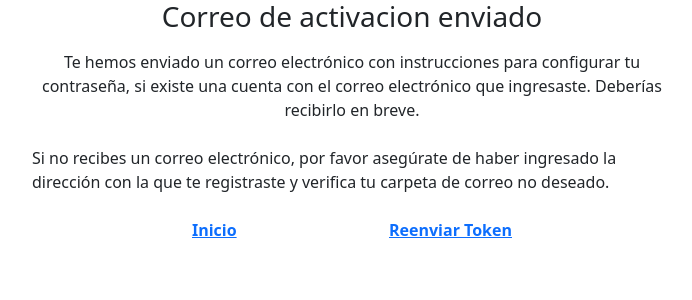
After one commit to Gerardng1330/Formulario, a Django app: template templates/activacion_aviso.html in a window 1280 px wide. The commit adds this page. Shown: the top 300 px of the page, without its empty margins (288-980 px from the left). Run offline with Django 5.2, Linux system fonts and the light colour scheme; the template is opened without the code that fills it, so the values that code supplies are empty.

Commit message:
fix: html vacios arreglados

```diff
--- a/backend/src_routes/urls.py
+++ b/backend/src_routes/urls.py
@@ -24,7 +24,6 @@ urlpatterns = [
     path('form/', views.formacion,name='form'),
 
     #Activacion de Token
-    path('recuperar/', views.recuperar_pass,name='recuperar'),
     path('activacion/', views.activar_cuenta, name='activacion'),
     path('activacion_aviso/', views.activars, name='activacion_aviso'),
     path('activar-cuenta/<str:token>/', views.validar_token, name='activar_cuenta'),
@@ -44,7 +43,7 @@ urlpatterns = [
     path('reembolso/', views.ayuda_view , name='reembolso'),
 
     #Recuperacion de contraseña
-    path('reset_password/', auth_views.PasswordResetView.as_view(template_name='recuperar.html'), name='password_reset'),
+    path('reset_password/',views.password_reset_request, name='password_reset'),
     path('reset_password_sent/', auth_views.PasswordResetDoneView.as_view(), name='password_reset_done'),
     path('reset/<uidb64>/<token>/', auth_views.PasswordResetConfirmView.as_view(), name='password_reset_confirm'),
     path('reset_password_complete/', auth_views.PasswordResetCompleteView.as_view(), name='password_reset_complete'),
--- a/backend/src_routes/views.py
+++ b/backend/src_routes/views.py
@@ -403,4 +403,7 @@ def ayuda_view(request):
     return render(request, 'ayuda.html', {'pathname': pathname, 'politicas_table':politicas_table})
 
 def password_reset_request(request):
-    return render(request, 'recuperar.html')
+    context = {
+
+    }
+    return render(request, 'recuperar.html',context)
--- /dev/null
+++ b/templates/activacion_aviso.html
@@ -0,0 +1,23 @@
+<!DOCTYPE html>
+<html lang="en">
+<head>
+    <link href="https://cdn.jsdelivr.net/npm/bootstrap@5.3.2/dist/css/bootstrap.min.css" rel="stylesheet"
+    integrity="sha384-T3c6CoIi6uLrA9TneNEoa7RxnatzjcDSCmG1MXxSR1GAsXEV/Dwwykc2MPK8M2HN" crossorigin="anonymous">
+    <meta charset="UTF-8">
+    <meta name="viewport" content="width=device-width, initial-scale=1.0">
+    <title>Activacion</title>
+</head>
+<body>
+    {% csrf_token %}
+    <h1 class="h3 mb-3 fw-normal text-center">Correo de activacion enviado</h1>
+    <div class="mb-3 d-grid gap-2 col-6 mx-auto">
+        <p class="text-center fw-normal">Te hemos enviado un correo electrónico con instrucciones para configurar tu contraseña, si existe una cuenta con el correo electrónico que ingresaste. Deberías recibirlo en breve.</p>
+        <p>Si no recibes un correo electrónico, por favor asegúrate de haber ingresado la dirección con la que te registraste y verifica tu carpeta de correo no deseado.</p>{{error}}
+    <div class="mb-3 d-flex justify-content-between col-6 mx-auto">
+        <a href="{% url 'src_routes:inicio' %}"><b>Inicio</b></a> <a href="{% url 'src_routes:activacion' %}"><b>Reenviar Token</b></a>
+    </div>
+
+</body>
+<script src="https://cdn.jsdelivr.net/npm/bootstrap@5.3.2/dist/js/bootstrap.bundle.min.js"
+integrity="sha384-C6RzsynM9kWDrMNeT87bh95OGNyZPhcTNXj1NW7RuBCsyN/o0jlpcV8Qyq46cDfL" crossorigin="anonymous"></script>
+</html>
--- a/templates/inicio.html
+++ b/templates/inicio.html
@@ -19,7 +19,7 @@
     <!-- Label contraseña y botón olvidé mi contraseña -->
     <div class="mb-1 ml-1 flex h-fit w-full flex-row justify-between">
       <label for="Contraseña" class="flex h-fit w-fit text-base">{% blocktrans %}Contraseña{% endblocktrans %}</label>
-      <a class="flex w-fit flex-nowrap self-center text-xs text-gray-500 hover:text-sky hover:underline" href="{% url 'src_routes:recuperar' %}">{% blocktrans %}OLVIDÉ MI CONTRASEÑA{% endblocktrans %}</a>
+      <a class="flex w-fit flex-nowrap self-center text-xs text-gray-500 hover:text-sky hover:underline" href="{% url 'src_routes:password_reset' %}">{% blocktrans %}OLVIDÉ MI CONTRASEÑA{% endblocktrans %}</a>
     </div>
     <!-- Input contraseña e ícono mostrar contraseña -->
     <div class="relative mb-5">
```
Also changed, not shown: templates/registro_existoso.html (added, +15 -0 lines).
